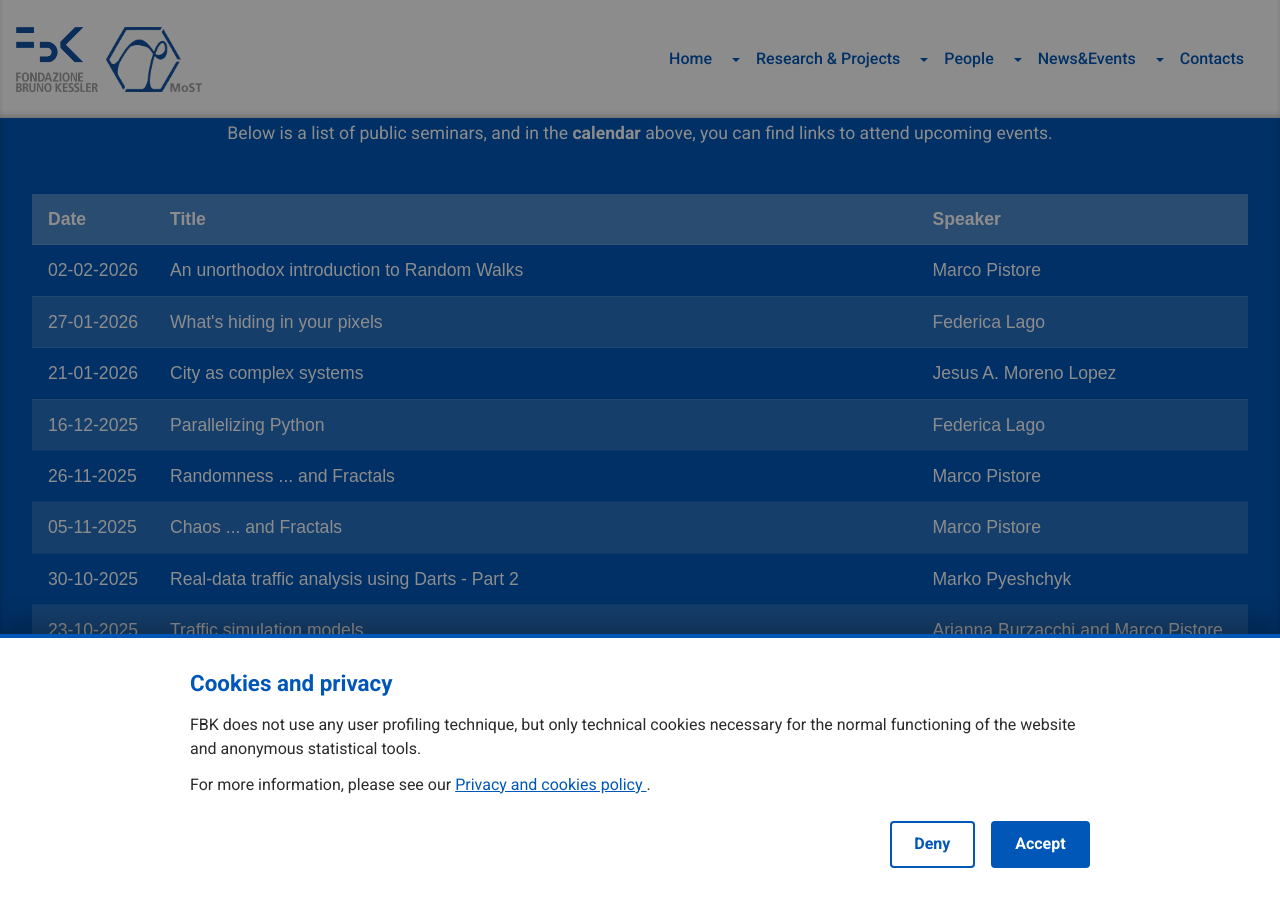
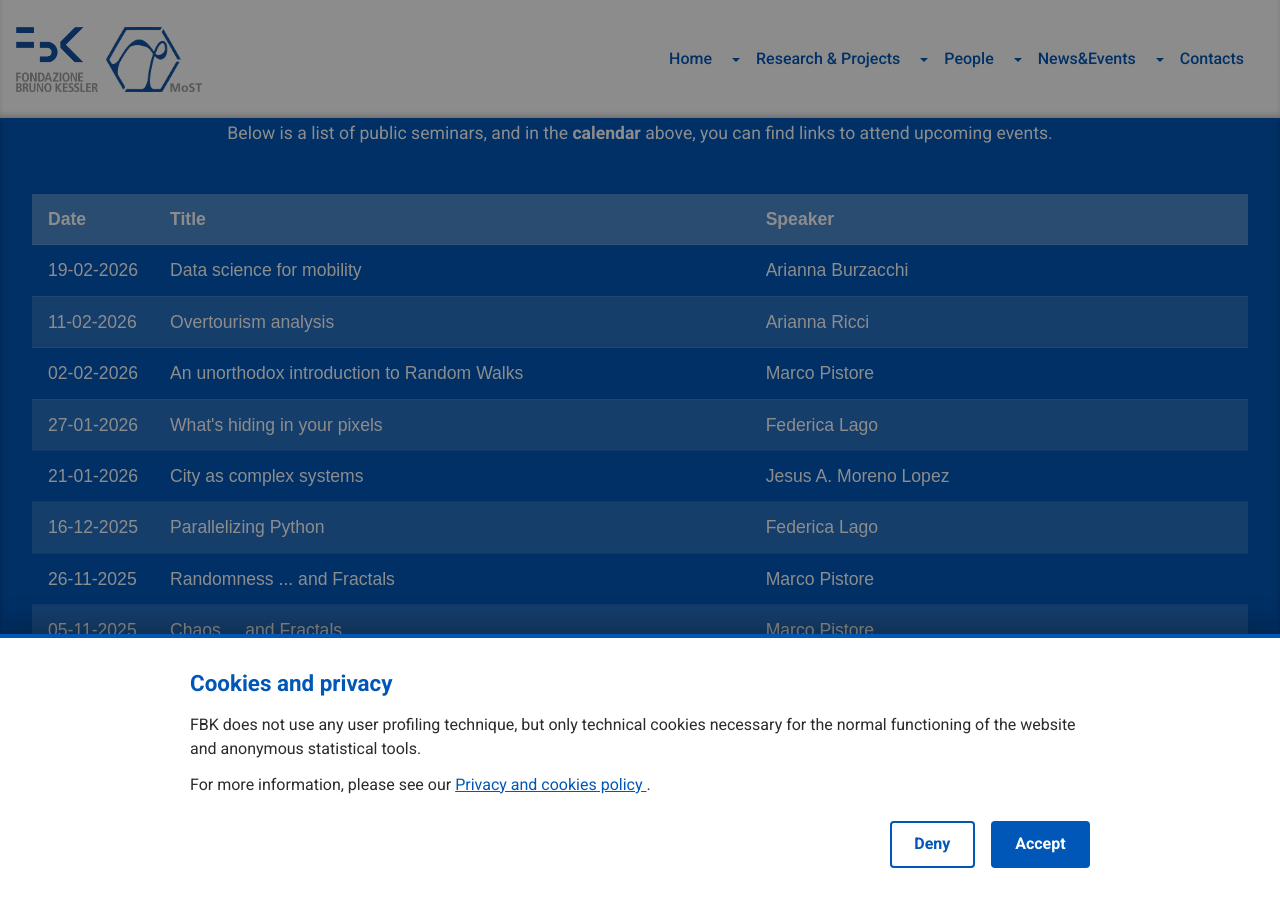
Before and after one commit to fbk-most/fbk-most.github.io, a Jekyll site: the page built from _pages/events.html, in a window 1280 px wide and 900 px high, scrolled down 3090 px. Built offline with Jekyll 4.4.1, drawn with Linux system fonts in a browser that asks for light colours; nearby versions of some CDN libraries; library files that are not in the unit come from our copies.

Commit message:
Update news CSV

```diff
--- a/_data/seminars.json
+++ b/_data/seminars.json
@@ -172,5 +172,17 @@
     "Title": "An unorthodox introduction to Random Walks",
     "Speaker": "Marco Pistore",
     "Topic": "C3"
+  },
+  {
+    "Date": "2026-02-11",
+    "Title": "Overtourism analysis",
+    "Speaker": "Arianna Ricci",
+    "Topic": "Research-related"
+  },
+  {
+    "Date": "2026-02-19",
+    "Title": "Data science for mobility",
+    "Speaker": "Arianna Burzacchi",
+    "Topic": "Research-related"
   }
 ]
```
